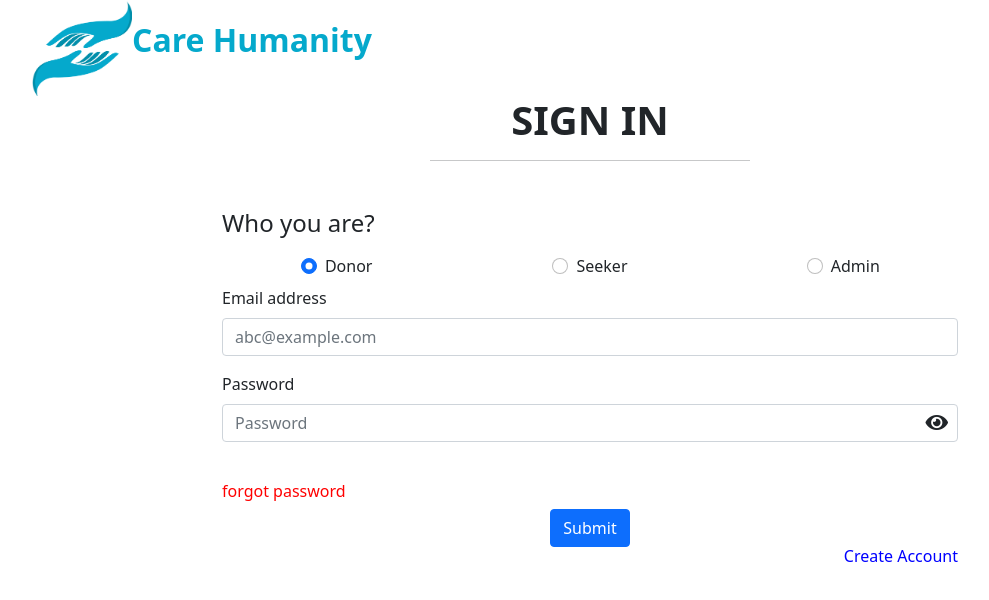
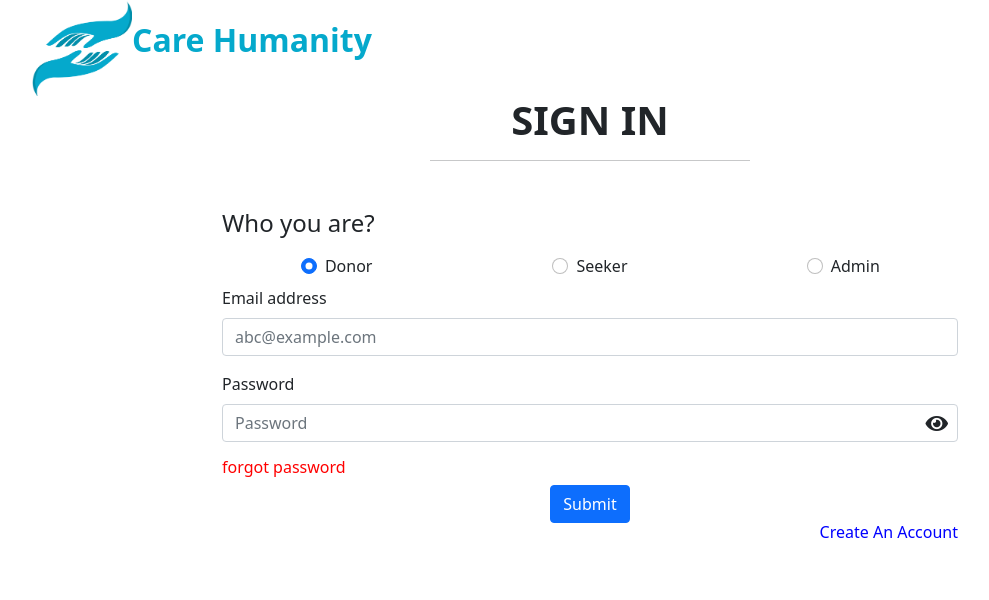
Before and after one commit to mumer29/Humanity-care, a React (Create React App) app in the folder save-wastage-food/: page /sign-in in a window 1280 px wide. Shown: the top 600 px of the page, without its empty margins (50-1039 px from the left). Built offline with nearby package versions, Linux system fonts and the light colour scheme.

Commit message:
visible buttion position

```diff
--- a/save-wastage-food/src/components/registrationForm/SignIn.js
+++ b/save-wastage-food/src/components/registrationForm/SignIn.js
@@ -174,7 +174,8 @@ function SignIn() {
 
 
                             <div className="mb-3">
-                                <label className="form-label">Email address</label>
+                                <label
+                                    className="form-label">Email address</label>
                                 <input
                                     type="email"
                                     name="email"
@@ -186,7 +187,9 @@ function SignIn() {
                                 />
                             </div>
 
-                            <div className="mb-3">
+                            <div className="mb-3"
+                                style={{ position: "relative" }}
+                                >
                                 <label className="form-label">Password</label>
                                 <input
 
@@ -198,7 +201,6 @@ function SignIn() {
                                     className="form-control"
                                     placeholder="Password"
                                     required
-
                                 />
                                 <i className="fas fa-eye visible"
                                     id='show'
@@ -226,7 +228,7 @@ function SignIn() {
 
                             <div className="h6">
                                 <a style={{ color: "red", cursor: "pointer" }}
-                                    // onClick={registration}
+                                // onClick={registration}
                                 >forgot password</a>
                             </div>
                             <div className="text-center">
@@ -238,7 +240,7 @@ function SignIn() {
                                 <div className="h6 text-end ">
                                     <a style={{ color: "blue", cursor: "pointer" }}
                                         onClick={registration}
-                                    >Create Account</a>
+                                    >Create An Account</a>
                                 </div>
                             </div>
                         </form>
--- a/save-wastage-food/src/components/registrationForm/SignUp.js
+++ b/save-wastage-food/src/components/registrationForm/SignUp.js
@@ -238,7 +238,9 @@ function SignUp() {
                                 />
                             </div>
 
-                            <div className="mb-3">
+                            <div className="mb-3"
+                                style={{ position: "relative" }}
+                                >
                                 <label className="form-label">Password</label>
                                 <input
                                     value={user.value}
--- a/save-wastage-food/src/components/registrationForm/sign.css
+++ b/save-wastage-food/src/components/registrationForm/sign.css
@@ -1,10 +1,8 @@
 .visible{
+    bottom: 8px;
+    position: absolute;
+    right: 10px;
     font-size: 20px;
-    right: 10px;
-    position: relative;
-    text-align: end;
-    width: 100%;
-    bottom: 30px;
 }
 
 /* .inVisible{
```
